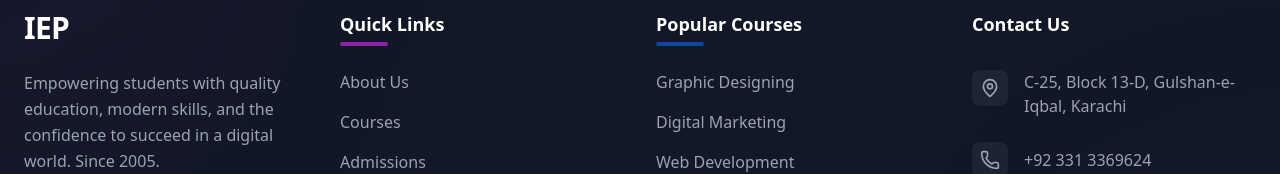
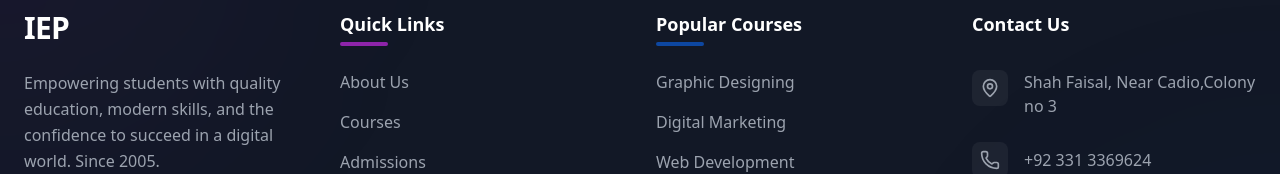
Before and after one commit to hadeedhussainmemon/IEP-Intensive-Education-Place, a Next.js app: page /about in a window 1280 px wide. Shown: the part 2460-2634 px from the top of the page. Built offline with nearby package versions, Linux system fonts and the light colour scheme.

Commit message:
feat: Add Hero and Footer components along with initial course data.

```diff
--- a/components/Footer.tsx
+++ b/components/Footer.tsx
@@ -105,7 +105,7 @@ export default function Footer() {
                                     <MapPin size={20} />
                                 </div>
                                 <span className="group-hover:text-white transition-colors">
-                                    C-25, Block 13-D, Gulshan-e-Iqbal, Karachi
+                                    Shah Faisal, Near Cadio,Colony no 3
                                 </span>
                             </li>
                             <li className="flex items-center gap-4 text-muted group">
--- a/components/Hero.tsx
+++ b/components/Hero.tsx
@@ -50,7 +50,7 @@ export default function Hero() {
                             <span className="relative inline-flex rounded-full h-2 w-2 bg-primary"></span>
                         </span>
                         <span className="text-sm font-medium text-gray-300">
-                            Admissions Open for 2025
+                            Admissions Open for {new Date().getFullYear()}
                         </span>
                     </div>
 
--- a/lib/courses-data.ts
+++ b/lib/courses-data.ts
@@ -127,7 +127,7 @@ export const courses: Course[] = [
         slug: "ethical-hacking",
         description: "Understand cybersecurity fundamentals, network safety, and how to protect digital assets.",
         icon: Shield,
-        duration: "2 Months",
+        duration: "6 Months",
         level: "Intermediate",
         fullDescription: "Enter the world of Cybersecurity. This course introduces you to the concepts of ethical hacking, network security, and vulnerability assessment. Learn how to protect systems by understanding how they can be compromised.",
         modules: [
```
